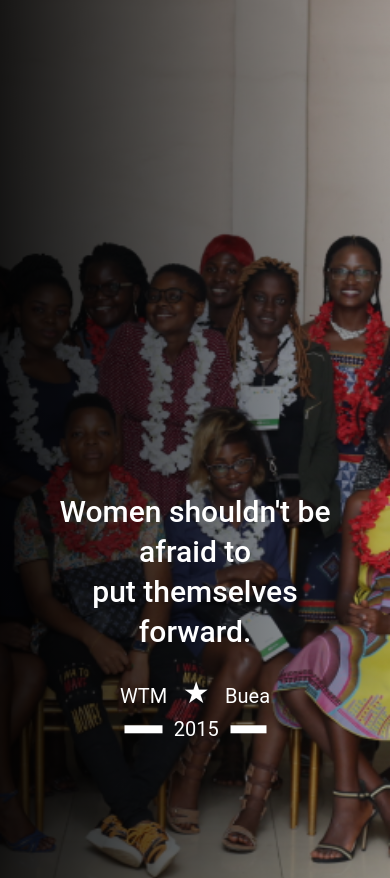
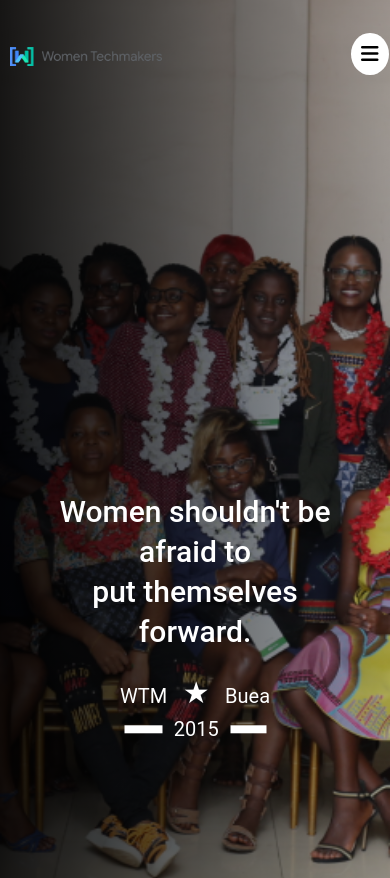
Before and after one commit to wtm-buea/WTM-official-website, a React (Create React App) app: page / in a window 390 px wide. Shown: the top 878 px of the page. Built offline with nearby package versions, Linux system fonts and the light colour scheme.

Commit message:
made the navigation responsive

```diff
--- a/src/components/LandingPage/ComponentOne/Navbar/Navbar.module.css
+++ b/src/components/LandingPage/ComponentOne/Navbar/Navbar.module.css
@@ -4,6 +4,7 @@
   position: absolute;
   top: 0;
   padding-top: 4rem;
+  padding-left: 1rem;
   z-index: 1;
   justify-content: space-between;
   height: 10vh;
@@ -47,12 +48,13 @@ li a:focus {
 }
 
 
-@media only screen and (max-width: 1460px) {
-  .navWrapper {
-    max-width: 90vw;
+@media only screen and (max-width: 1200px) {
+  .logoSection {
+      width: 30%;
     }
 
   .navRight {
+      padding-right: 1rem;
       width: 60%;
     }
 
@@ -73,13 +75,12 @@ li a:focus {
 
   .logoSection {
     width: 40%;
-    padding-left: 2rem;
   }
 
   .dropdownContainer {
     position: relative;
     display: inline-block;
-    width: 15vw;
+    width: 10vw;
   }
 
   .hamburgerIcon {
@@ -99,7 +100,8 @@ li a:focus {
     top: 100%;
     left: 0;
     width: 13rem;
-    margin-top: 1rem;
+    margin-top: 2rem;
+    margin-left: -10rem;
     z-index: 2;
     border: 1px solid rgba(0, 0, 0, 0.04);
     border-radius: 0.5rem;
--- a/src/components/LandingPage/ComponentTwo/hero/hero.module.css
+++ b/src/components/LandingPage/ComponentTwo/hero/hero.module.css
@@ -66,7 +66,7 @@
     margin-left: 1rem;
 }
 
-@media only screen and (max-width: 992px) {
+@media only screen and (max-width: 1200px) {
     .heroText section {
         width: 50%;
     }
--- a/src/components/LandingPage/LandingPage.jsx
+++ b/src/components/LandingPage/LandingPage.jsx
@@ -10,7 +10,7 @@ import Comp7 from "./FooterComponent/FooterComponent";
 function LandingPage() {
     return (
         <>
-            {/* <Comp1 /> */}
+            <Comp1 />
             <Comp2 />
             {/* <Comp3 />
             <Comp4 />
```
Lines whose indentation alone changed are shown as unchanged.
